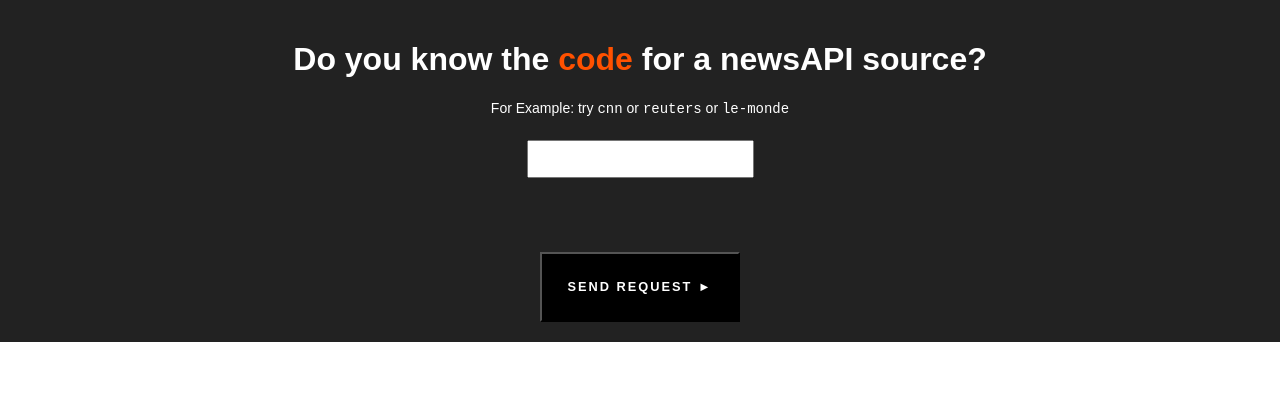
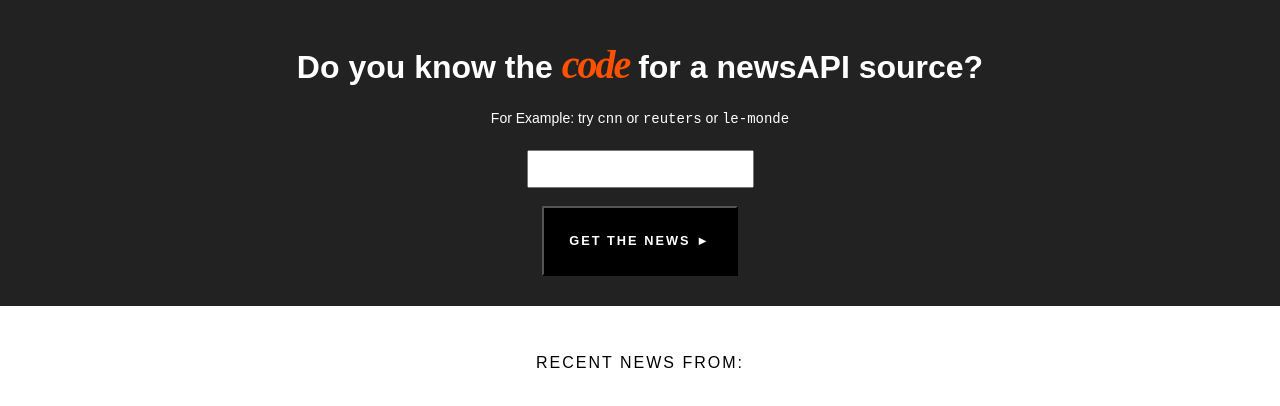
Before and after one commit to nockgish/gstest, a React (Create React App) app: page / in a window 1280 px wide. Shown: the top 406 px of the page. Built offline with nearby package versions, Linux system fonts and the light colour scheme.

Commit message:
a little styling, a little conditional jsx

```diff
--- a/src/App.js
+++ b/src/App.js
@@ -45,10 +45,11 @@ class App extends React.Component {
 
         this.setState({
           responseGood: true,
-          data: archIt
+          data: archIt,
+          name: archIt[0].source.name
         });
 
-        console.log(this.state.data);
+        console.log(this.state.data, this.state.name);
 
         setTimeout(() => {
           console.log(this.state.data);
@@ -64,6 +65,7 @@ class App extends React.Component {
 
   render() {
     let datas = this.state.data;
+    console.log(datas[0])
     return (
 
       <div className="App">
@@ -73,8 +75,9 @@ class App extends React.Component {
           <input className="enterSource" type="text" onChange={this.acceptInput} onKeyDown={this.acceptInput} />
           {/* this button would be calling an action: (type: 'CHANGE_NEWS_SOURCE') */}
           <p>{this.state.clientInput}</p>
-          <input className="submitLoanReq" type="submit" value="Send Request ►" onClick={this.submitLoanPost} />
+          <input className="submitLoanReq" type="submit" value="get the news ►" onClick={this.submitLoanPost} />
         </header>
+         <HelloYou newsSource={this.state.name} />
         {
           this.state.responseGood ?
             <div className="returns">
@@ -82,9 +85,17 @@ class App extends React.Component {
               datas.map(
               oneData =>
               <div className="oneArticle" key={oneData.publishedAt + Math.random()}>
-                <a href={oneData.url} target="_blank"><h2>{oneData.title}</h2></a>
-                <p className="author">{oneData.author}</p>
+                <a href={oneData.url} target="_blank" rel="noopener noreferrer"><h2>{oneData.title}</h2></a>
+                {
+                  oneData.author ?
+                <p className="author">by {oneData.author}</p> : ''
+                }
+                <p className="time">published: {oneData.publishedAt}</p>
                 <p className="articleSummary">{oneData.description}</p>
+                {
+                  oneData.urlToImage ?
+                <img src={oneData.urlToImage} alt="image for article"/> : ''
+                }
               </div>
               )
             }
@@ -92,6 +103,8 @@ class App extends React.Component {
             : this.state.responseGood ? <p>nothing yet</p>
             : this.state.responseGood === undefined ? null : <p>nothing available</p>
         }
+
+
       </div>
     );
   }
--- a/src/components/HelloYou.js
+++ b/src/components/HelloYou.js
@@ -9,7 +9,7 @@ class HelloYou extends React.Component {
 render() {
     return(
         <div>
-          <p className="hiName">Oh Hi There, its you:  <span>{this.props.name}</span></p>
+          <p className="hiName">Recent News From:  <span>{this.props.newsSource}</span></p>
         </div>
     )
 }
--- a/src/index.css
+++ b/src/index.css
@@ -11,7 +11,22 @@ h1 + span {
 }
 
 .hiName {
-  color: green;
+  color: #000;
+    padding: 2rem 0 0 0;
+    font-size: 1rem;
+    text-transform: uppercase;
+    letter-spacing: 2px;
+}
+
+.hiName span {
+  display: block;
+  font-weight: bold;
+  font-size: 4.5rem;
+  padding: 1rem 0 1rem 0;
+  font-family: serif;
+  text-transform: lowercase;
+  font-style: italic;
+  letter-spacing: -2.5px;
 }
 
 .nameInput {
@@ -28,10 +43,10 @@ h1 + span {
   text-transform: uppercase;
   letter-spacing: 2px;
   padding: 2vw;
-  margin-top: 50px;
   color: #fff;
   background-color: #000;
   transition: 0.2s ease-out;
+  margin: 2px 0 10px 0;
 }
 
 .submitLoanReq:hover {
@@ -53,13 +68,14 @@ h2 {
 
 .returns {
   max-width: 800px;
-  margin: auto;
+  margin: 0 auto 2rem auto;
 }
 .returns a, .returns h2 {
   color: #000;
   text-decoration: none;
-  transition: 0.2s ease;
+  transition: 0.2s ease-in-out;
   background-color: #fff;
+  padding: 2rem 0 0 0
 }
 
 .returns h2:hover {
@@ -71,6 +87,12 @@ h2 {
   font-size: 12px;
 }
 
+.time {
+  font-size: 0.6rem;
+  text-align: left;
+  padding: 0 0 0 2rem;
+}
+
 .articleSummary {
   font-size: 12.5px;
   margin: 1.2rem 5rem 1.5rem 2rem;
@@ -79,16 +101,45 @@ h2 {
 .oneArticle {
   border-left: 5px solid rgb(252, 81, 0);
   padding: 0 0 0 20px;
+  margin: 0 0 6rem 0;
+}
+
+
+
+.oneArticle img {
+  width: 50vw;
+  display: inherit;
+  max-width: 496px;
+  margin: 4rem 0 0 2rem;
+  box-shadow: 0 0 9px rgba(0, 0, 0, 0.5882352941176471);
+  border-radius: 3px;
+  filter: color(0.8);
+  transition: 0.2s ease-in-out;
+  clip-path: inset(34% 0 32% 0);
+  transform: translate3d(0, -10px, 0);
+  opacity: 0.2;
+}
+
+.oneArticle:hover img {
+  filter: grayscale(0);
+  clip-path: inset(0% 0 0% 0);
+  transform: translate3d(0, 0px, 0);
+  opacity: 1;
 }
 
 .codeLink {
   color: rgb(255, 81, 0);
   text-decoration: none;
   transition: 0.3s ease-out;
+  letter-spacing: -2px;
+  font-style: italic;
+  font-family: serif;
+  font-size: 2.5rem;
 }
 
 .codeLink:hover {
-  color: rgb(255, 115, 0)
+  color: rgb(255, 115, 0);
+  text-shadow: 0 0 10px rgba(255, 176, 131, 0.596)
 }
 
 .enterSource {
@@ -97,5 +148,7 @@ h2 {
 }
 
 .enterSource ~ p {
-  font-size: 1.5rem
+  font-size: 1rem;
+    margin: 1rem;
+    font-family: monospace;
 }
```
Also changed, not shown: 1 other file (tests, documents, lock files or other folders).
